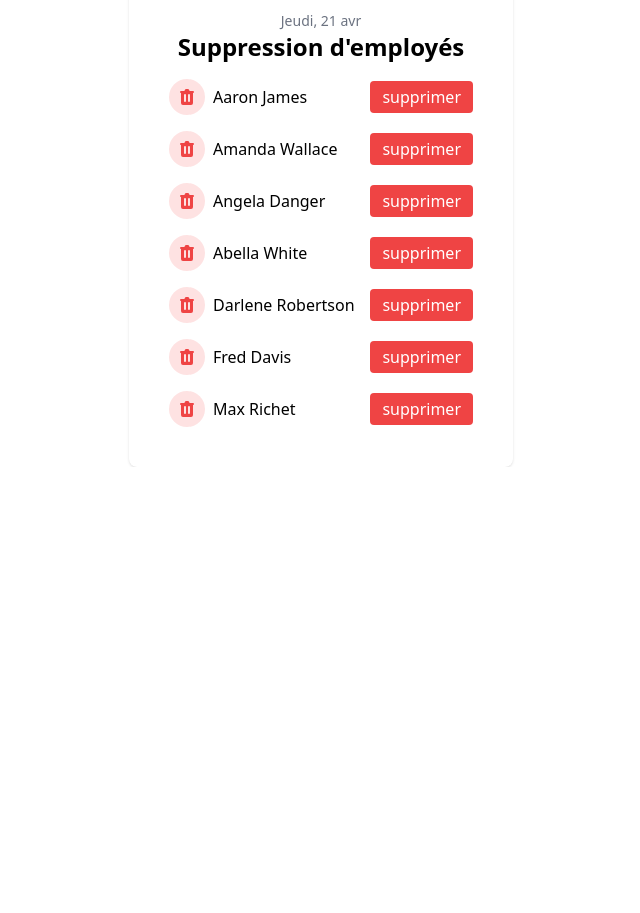
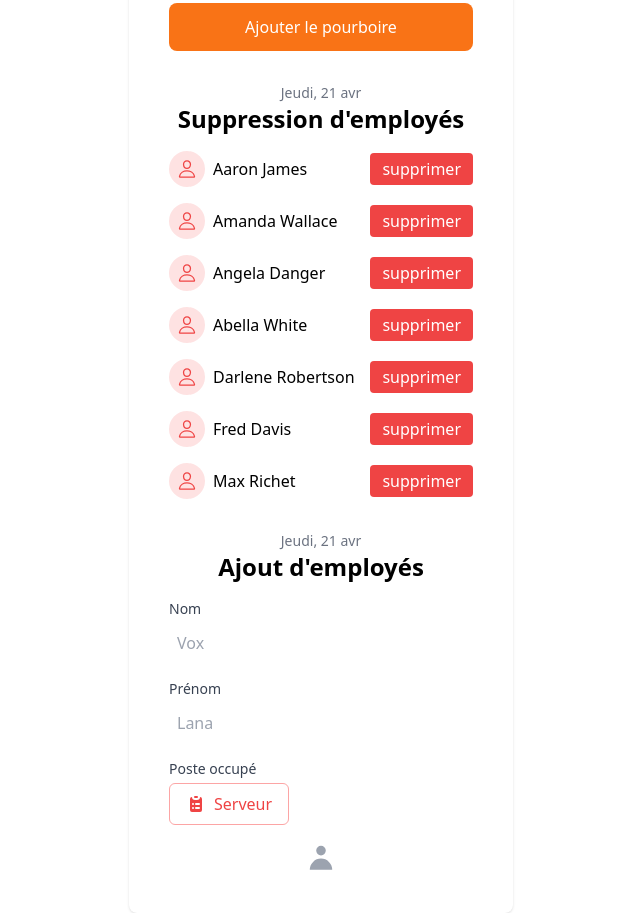
Before and after one commit to helio75011/TP-FRAMEWORK-CSS, a React (Create React App) app: page / in a window 1280 px wide. Shown: the part 1000-1913 px from the top of the page, without its empty margins (319-959 px from the left). Before the commit the page ends 1467 px from the top, so only its background shows below. Built offline with nearby package versions, Linux system fonts and the light colour scheme; the HTML template or start-up script is replaced by a standard one.

Commit message:
add User

```diff
--- a/src/App.js
+++ b/src/App.js
@@ -5,7 +5,7 @@ import CategoryFilter from './components/Categories';
 import Header from './components/Header';
 import Tips from './components/Tips';
 import Delete from './components/Delete';
-
+import AddUser from './components/AddUser';
 
 const App = () => {
   const [selectedCategory, setSelectedCategory] = useState('salle');
@@ -19,6 +19,7 @@ const App = () => {
       <CategoryFilter selectedCategory={selectedCategory} setSelectedCategory={setSelectedCategory} />
       <Tips />
       <Delete />
+      <AddUser />
     </div>
   );
 };
--- /dev/null
+++ b/src/components/AddUser.jsx
@@ -0,0 +1,44 @@
+import React from 'react';
+import { UserIcon, ClipboardListIcon } from '@heroicons/react/solid'; // Ensure you have @heroicons/react installed
+
+const AddUser = () => {
+  return (
+    <div className="bg-white p-4">
+      <div className="text-center mb-4">
+        <p className="text-gray-500 text-sm">Jeudi, 21 avr</p>
+        <h1 className="text-2xl font-bold">Ajout d'employés</h1>
+      </div>
+
+      <form className="space-y-4">
+        <div>
+          <label htmlFor="lastName" className="block text-sm font-medium text-gray-700">Nom</label>
+          <input type="text" id="lastName" name="lastName" placeholder="Vox" className="mt-1 p-2 block w-full border-gray-300 rounded-md" />
+        </div>
+
+        <div>
+          <label htmlFor="firstName" className="block text-sm font-medium text-gray-700">Prénom</label>
+          <input type="text" id="firstName" name="firstName" placeholder="Lana" className="mt-1 p-2 block w-full border-gray-300 rounded-md" />
+        </div>
+
+        <div>
+          <label htmlFor="jobTitle" className="block text-sm font-medium text-gray-700">Poste occupé</label>
+          <div className="mt-1 flex items-center space-x-2">
+            <button type="button" className="flex items-center px-4 py-2 border border-red-300 text-red-500 rounded-md">
+              <ClipboardListIcon className="h-5 w-5" />
+              <span className="ml-2">Serveur</span>
+            </button>
+            {/* Add other job title buttons if necessary */}
+          </div>
+        </div>
+
+        <div className="flex space-x-2 justify-center">
+          {/* Icons or buttons for additional actions */}
+          <UserIcon className="h-8 w-8 text-gray-400" />
+          {/* Add other icons or buttons here */}
+        </div>
+      </form>
+    </div>
+  );
+};
+
+export default AddUser;
--- a/src/components/Delete.jsx
+++ b/src/components/Delete.jsx
@@ -1,5 +1,5 @@
 import React from 'react';
-import { TrashIcon } from '@heroicons/react/solid';
+import { IoPersonOutline } from 'react-icons/io5';
 
 const Delete = () => {
     const employees = [
@@ -31,7 +31,7 @@ const Delete = () => {
           <div key={employee} className="flex items-center justify-between">
             <div className="flex items-center">
               <div className="bg-red-100 p-2 rounded-full mr-2">
-                <TrashIcon className="h-5 w-5 text-red-500" />
+                    <IoPersonOutline className="text-red-500 text-xl" />
               </div>
               <span className="font-medium">{employee}</span>
             </div>
--- a/src/components/UserList.jsx
+++ b/src/components/UserList.jsx
@@ -42,7 +42,9 @@ const UserList = ({ selectedCategory }) => {
         <div className="divide-y divide-gray-300">
             {filteredData.map((item) => (
                 <div key={item.id} className={`flex items-center p-4 ${item.checked ? 'bg-yellow-200' : ''}`}>
-                    <IoPersonOutline className="text-red-500 text-xl" />
+                    <div className="bg-red-100 p-2 rounded-full mr-2">
+                        <IoPersonOutline className="text-red-500 text-xl" />
+                    </div>
                     <span className="flex-grow font-medium px-2">{item.name}</span>
                     <button onClick={() => toggleCheck(item.id)} className="transform scale-125">
                         {item.checked ? (
```
